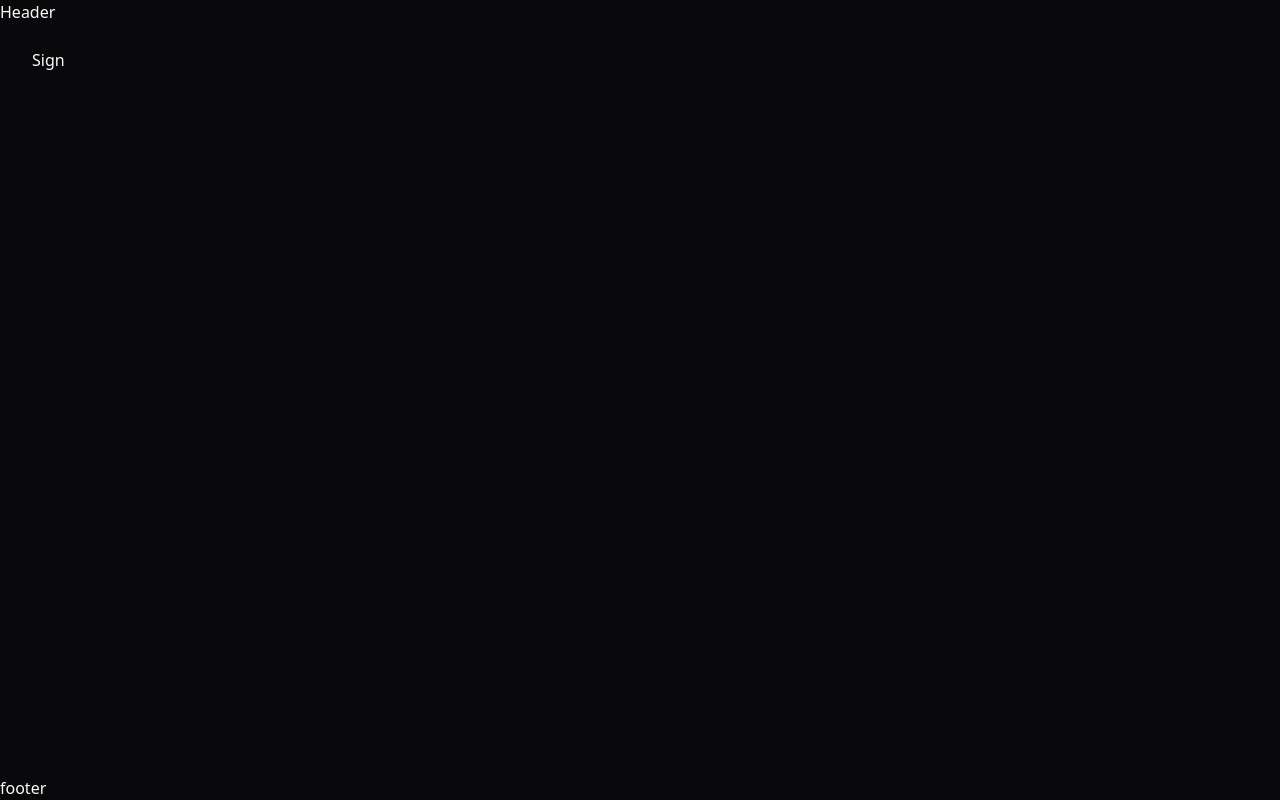
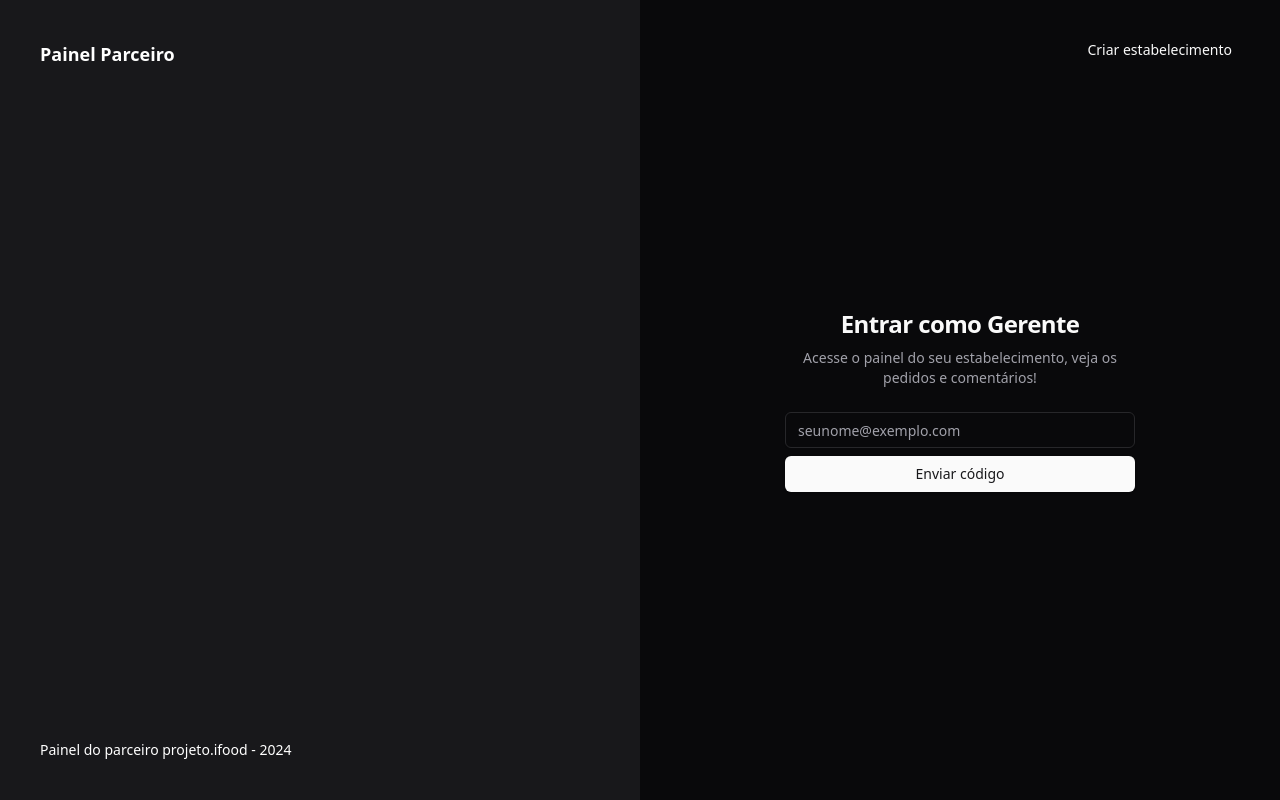
Before and after one commit to SoaresLeonardo/ifood-partner-web, a React (Vite) app: page /sign-in in a window 1280 px wide. Built offline with nearby package versions, Linux system fonts and the light colour scheme.

Commit message:
feat: add form signIn

```diff
--- a/src/App.tsx
+++ b/src/App.tsx
@@ -1,8 +1,16 @@
 import { RouterProvider } from "react-router-dom";
 import { router } from "./routes";
+import { QueryClientProvider } from "@tanstack/react-query";
+import { client } from "./lib/react-query";
+import { Toaster } from "./components/ui/toaster";
 
 function App() {
-  return <RouterProvider router={router} />;
+  return (
+    <QueryClientProvider client={client}>
+      <RouterProvider router={router} />
+      <Toaster />
+    </QueryClientProvider>
+  );
 }
 
 export default App;
--- /dev/null
+++ b/src/api/sign-in.ts
@@ -0,0 +1,6 @@
+import { SignInRequest } from "@/interfaces/signIn.interface";
+import { api } from "@/lib/axios";
+
+export async function signIn(data: SignInRequest) {
+  await api.post("/authenticate", data);
+}
--- /dev/null
+++ b/src/env.ts
@@ -0,0 +1,7 @@
+import { z } from "zod";
+
+export const envSchema = z.object({
+  VITE_API_URL: z.string(),
+});
+
+export const env = envSchema.parse(import.meta.env);
--- /dev/null
+++ b/src/interfaces/signIn.interface.ts
@@ -0,0 +1,3 @@
+export interface SignInRequest {
+  email: string;
+}
--- /dev/null
+++ b/src/lib/axios.ts
@@ -0,0 +1,7 @@
+import { env } from "@/env";
+import axios from "axios";
+
+export const api = axios.create({
+  baseURL: env.VITE_API_URL,
+  withCredentials: true,
+});
--- /dev/null
+++ b/src/lib/react-query.ts
@@ -0,0 +1,3 @@
+import { QueryClient } from "@tanstack/react-query";
+
+export const client = new QueryClient();
--- /dev/null
+++ b/src/pages/_layouts/auth.tsx
@@ -0,0 +1,24 @@
+import { Outlet } from "react-router-dom";
+
+export function Auth() {
+  return (
+    <div className="container relative hidden min-h-screen flex-col items-center justify-center md:grid lg:max-w-none lg:grid-cols-2 lg:px-0">
+      <div className="relative hidden h-full flex-col bg-muted p-10 text-white lg:flex dark:border-r">
+        <div className="absolute inset-0 bg-zinc-900" />
+        <div className="relative z-20 flex items-center text-lg font-medium">
+          <span className="font-semibold">Painel Parceiro</span>
+        </div>
+        <div className="relative z-20 mt-auto">
+          <footer className="text-sm">
+            Painel do parceiro projeto.ifood - {new Date().getFullYear()}
+          </footer>
+        </div>
+      </div>
+      <div className="relative flex min-h-screen flex-col items-center justify-center">
+        <div className="lg:p-8">
+          <Outlet />
+        </div>
+      </div>
+    </div>
+  );
+}
--- /dev/null
+++ b/src/pages/auth/_components/hooks/useSignInUser.tsx
@@ -0,0 +1,56 @@
+import { signIn } from "@/api/sign-in";
+import { ToastAction } from "@/components/ui/toast";
+import { useToast } from "@/components/ui/use-toast";
+import { useMutation } from "@tanstack/react-query";
+import { useForm } from "react-hook-form";
+import { z } from "zod";
+
+const userSignInSchema = z.object({
+  email: z.string().email().min(6).max(255),
+});
+
+type UserSignInSchema = z.infer<typeof userSignInSchema>;
+
+export function UseSignInUser() {
+  const { toast } = useToast();
+  const {
+    register,
+    handleSubmit,
+    formState: { isSubmitting },
+  } = useForm<UserSignInSchema>();
+
+  const { mutateAsync: signInUser } = useMutation({
+    mutationFn: signIn,
+  });
+
+  const handleUserSignIn = async ({ email }: UserSignInSchema) => {
+    try {
+      await signInUser({
+        email,
+      });
+
+      toast({
+        title: "O código foi enviado com sucesso!",
+        description: "Confira seu email.",
+        action: (
+          <ToastAction altText="Reenviar" onClick={() => signInUser({ email })}>
+            Reenviar
+          </ToastAction>
+        ),
+      });
+    } catch {
+      toast({
+        title: "Não foi possível enviar o código",
+        description: "Tente novamente mais tarde.",
+        variant: "destructive",
+      });
+    }
+  };
+
+  return {
+    register,
+    handleUserSignIn,
+    handleSubmit,
+    isSubmitting,
+  };
+}
--- /dev/null
+++ b/src/pages/auth/_components/user-sign-in-form.tsx
@@ -0,0 +1,34 @@
+import { Button } from "@/components/ui/button";
+import { Input } from "@/components/ui/input";
+import { Label } from "@/components/ui/label";
+import { UseSignInUser } from "./hooks/useSignInUser";
+
+export const UserSignInForm = () => {
+  const { handleSubmit, handleUserSignIn, register, isSubmitting } =
+    UseSignInUser();
+  return (
+    <div className="grid gap-6">
+      <form onSubmit={handleSubmit(handleUserSignIn)}>
+        <div className="grid gap-2">
+          <div className="grid gap-1">
+            <Label className="sr-only" htmlFor="email">
+              Email
+            </Label>
+            <Input
+              id="email"
+              placeholder="seunome@exemplo.com"
+              type="email"
+              autoCapitalize="none"
+              autoComplete="email"
+              autoCorrect="off"
+              {...register("email")}
+            />
+          </div>
+          <Button type="submit" disabled={isSubmitting}>
+            Enviar código
+          </Button>
+        </div>
+      </form>
+    </div>
+  );
+};
--- a/src/pages/auth/sign-in.tsx
+++ b/src/pages/auth/sign-in.tsx
@@ -1,7 +1,31 @@
+import { twMerge } from "tailwind-merge";
+import { UserSignInForm } from "./_components/user-sign-in-form";
+import { buttonVariants } from "@/components/ui/button";
+
 export function SignIn() {
   return (
     <>
-      <h1>Sign</h1>
+      <a
+        href="/sign-up"
+        className={twMerge(
+          buttonVariants({ variant: "ghost" }),
+          "absolute right-4 top-4 md:right-8 md:top-8"
+        )}
+      >
+        Criar estabelecimento
+      </a>
+      <div className="mx-auto flex w-full flex-col justify-center space-y-6 sm:w-[350px]">
+        <div className="flex flex-col space-y-2 text-center">
+          <h1 className="text-2xl font-semibold tracking-tight">
+            Entrar como Gerente
+          </h1>
+          <p className="text-sm text-muted-foreground">
+            Acesse o painel do seu estabelecimento, veja os pedidos e
+            comentários!
+          </p>
+        </div>
+        <UserSignInForm />
+      </div>
     </>
   );
 }
--- a/src/routes.tsx
+++ b/src/routes.tsx
@@ -1,6 +1,7 @@
 import { createBrowserRouter } from "react-router-dom";
 import AppLayout from "./pages/_layouts/app";
 import { SignIn } from "./pages/auth/sign-in";
+import { Auth } from "./pages/_layouts/auth";
 
 export const router = createBrowserRouter([
   {
@@ -9,7 +10,7 @@ export const router = createBrowserRouter([
   },
   {
     path: "/",
-    element: <AppLayout />,
+    element: <Auth />,
     children: [
       {
         path: "/sign-in",
```
Also changed, not shown: 1 other file (tests, documents, lock files or other folders).
